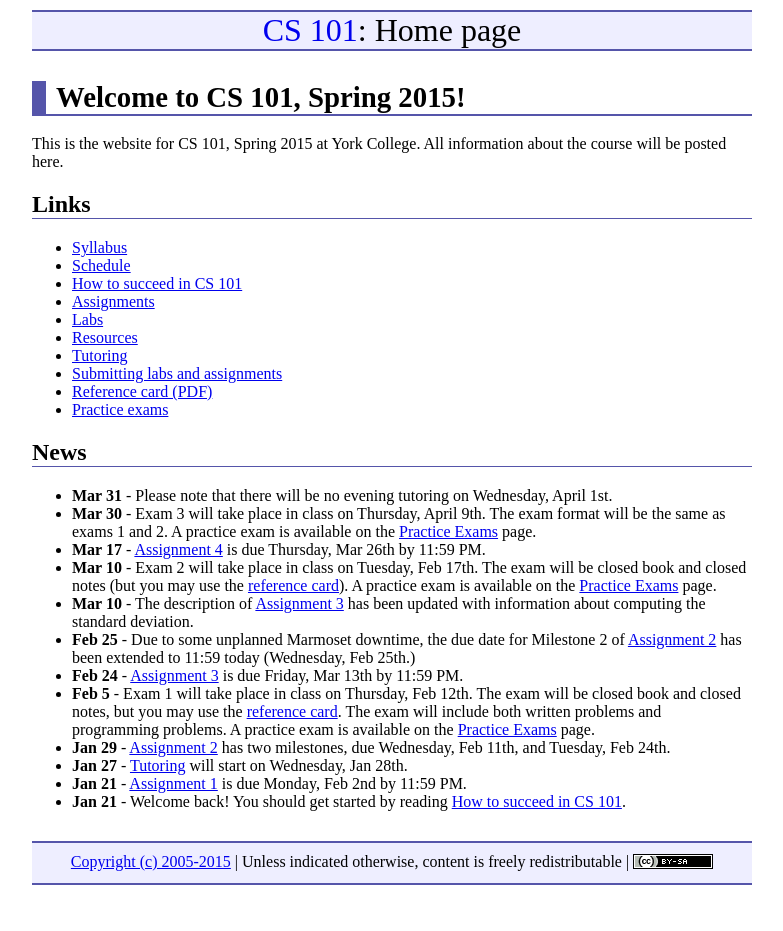
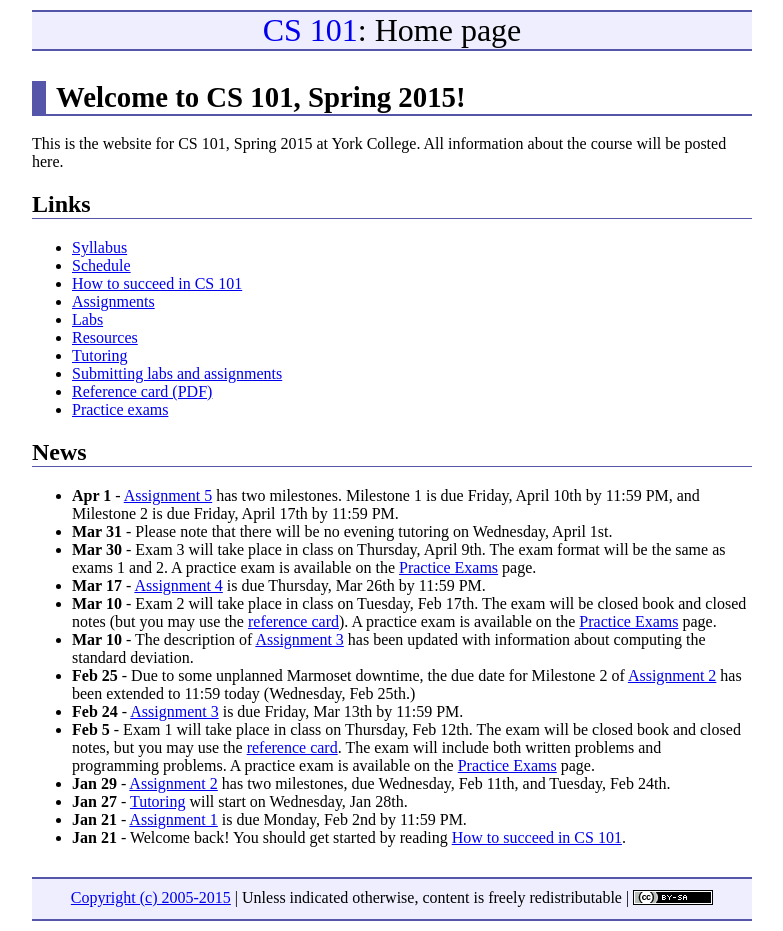
Before and after one commit to ycpcs/cs101-spring2015, a Jekyll site: the page built from index.md, in a window 1280 px wide. Shown: the whole page, without its empty margins (248-1031 px from the left). Built offline with Jekyll 4.4.1, drawn with Linux system fonts in a browser that asks for light colours; Markdown is read by kramdown in place of the engine named in the settings; before the commit the page ends 900 px from its top, so only the background shows below that.

Commit message:
link to assignment 5

```diff
--- a/index.md
+++ b/index.md
@@ -23,6 +23,7 @@ All information about the course will be posted here.
 
 ## News
 
+* **Apr 1** - [Assignment 5](assign/assign05.html) has two milestones.  Milestone 1 is due Friday, April 10th by 11:59 PM, and Milestone 2 is due Friday, April 17th by 11:59 PM.
 * **Mar 31** - Please note that there will be no evening tutoring on Wednesday, April 1st.
 * **Mar 30** - Exam 3 will take place in class on Thursday, April 9th.  The exam format will be the same as exams 1 and 2.  A practice exam is available on the [Practice Exams](practice/index.html) page.
 * **Mar 17** - [Assignment 4](assign/assign04.html) is due Thursday, Mar 26th by 11:59 PM.
```
Also changed, not shown: assign/index.md (+1 -0 lines).
